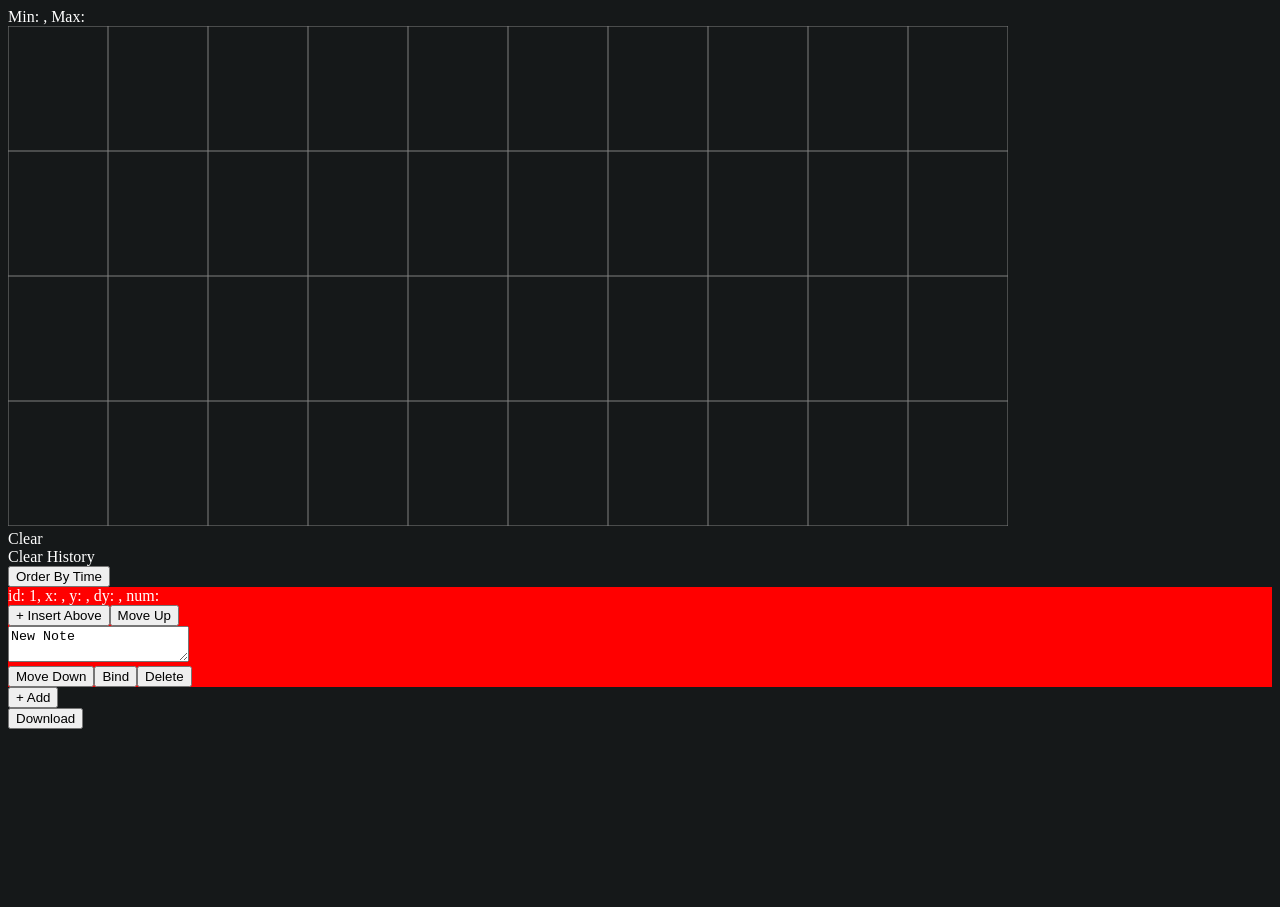
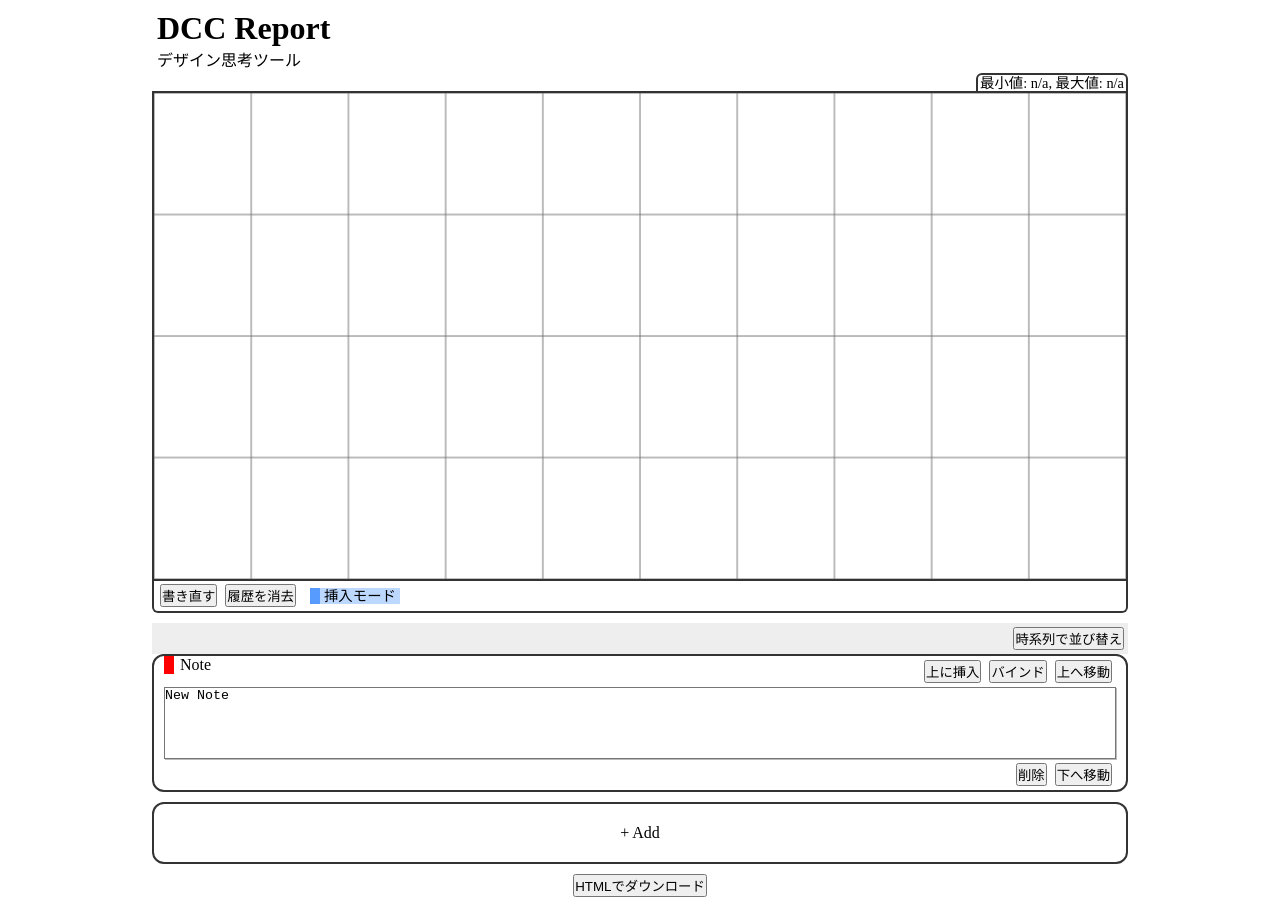
Before and after one commit to prog-g/dcc-report, a React app: page / in a window 1280 px wide. Before the commit the page ends 800 px from the top, so only its background shows below. Built offline with nearby package versions, Linux system fonts and the light colour scheme.

Commit message:
プロトタイプ段階のスタイルをつける (#18)

```diff
--- a/src/App.tsx
+++ b/src/App.tsx
@@ -12,6 +12,7 @@ const App: React.FunctionComponent = () => {
     null
   );
   const graph = makeGraph(points);
+
   return (
     <>
       <Graph
@@ -28,7 +29,9 @@ const App: React.FunctionComponent = () => {
         setNotes={setNotes}
         setBindingTargetId={setBindingTargetId}
       />
-      <button onClick={download}>Download</button>
+      <button className="download" onClick={download}>
+        HTMLでダウンロード
+      </button>
     </>
   );
 };
--- a/src/Graph.tsx
+++ b/src/Graph.tsx
@@ -124,12 +124,15 @@ const Graph: React.FunctionComponent<Props> = props => {
       drawGraph(canvasRef.current, props.graph, oldGraph, props.notes);
     }
   }, [oldGraph, props]);
+
   return (
-    <div>
-      <div>
-        Min: {props.graph?.min}, Max: {props.graph?.max}
-      </div>
+    <div className="graph">
+      <span className="graph-info">
+        最小値: {props.graph?.min?.toFixed(2) ?? "n/a"}, 最大値:{" "}
+        {props.graph?.max?.toFixed(2) ?? "n/a"}
+      </span>
       <canvas
+        className="graph-canvas"
         width={width}
         height={height}
         ref={canvasRef}
@@ -139,8 +142,13 @@ const Graph: React.FunctionComponent<Props> = props => {
         onMouseUp={onEndDrawing}
         onMouseLeave={onEndDrawing}
       />
-      <div onClick={clear}>Clear</div>
-      <div onClick={clearOld}>Clear History</div>
+      <div className="graph-menu">
+        <button onClick={clear}>書き直す</button>
+        <button onClick={clearOld}>履歴を消去</button>
+        <span className="graph-mode">
+          {props.bindingTargetId === null ? "挿入モード" : "バインドモード"}
+        </span>
+      </div>
     </div>
   );
 };
--- a/src/Note.tsx
+++ b/src/Note.tsx
@@ -1,5 +1,5 @@
 import React from "react";
-import { newNote, noteColor } from "./lib/note";
+import { newNote, noteColor as notecolor } from "./lib/note";
 
 type Props = Note & {
   // これらは x が null の場合 null
@@ -72,19 +72,31 @@ const Note: React.FunctionComponent<Props> = props => {
     [props]
   );
 
+  const labelColor = { borderColor: notecolor(props.id) };
   return (
-    <div style={{ background: noteColor(props.id) }}>
-      id: {props.id}, x: {props.x}, y: {props.y}, dy: {props.dy}, num:
-      {props.pointNumber}
-      <div className="action">
-        <button onClick={insertBefore}>+ Insert Above</button>
-        <button onClick={up}>Move Up</button>
+    <div className="note">
+      <div className="note-header" style={labelColor}>
+        {props.pointNumber !== null ? `#${props.pointNumber}` : "Note"}
       </div>
-      <textarea className="content" value={content} onChange={edit}></textarea>
-      <div className="action">
-        <button onClick={down}>Move Down</button>
-        <button onClick={bind}>Bind</button>
-        <button onClick={del}>Delete</button>
+      <div className="note-menu">
+        <button onClick={insertBefore}>上に挿入</button>
+        <button onClick={bind}>バインド</button>
+        <button onClick={up}>上へ移動</button>
+      </div>
+      <textarea
+        className="note-content"
+        value={content}
+        onChange={edit}
+      ></textarea>
+      {props.x !== null ? (
+        <div className="note-footer">
+          x: {props.x?.toFixed(2)}, y:{" "}
+          {props.y !== null ? props.y.toFixed(2) : "n/a"}
+        </div>
+      ) : null}
+      <div className="note-menu">
+        <button onClick={del}>削除</button>
+        <button onClick={down}>下へ移動</button>
       </div>
     </div>
   );
--- a/src/NoteList.tsx
+++ b/src/NoteList.tsx
@@ -76,12 +76,14 @@ const NoteList: React.FunctionComponent<Props> = props => {
   });
 
   return (
-    <div className="note-list">
-      <button onClick={ascendingOrder}>Order By Time</button>
+    <div className="notes">
+      <div className="notes-menu">
+        <button onClick={ascendingOrder}>時系列で並び替え</button>
+      </div>
       {notes}
-      <button className="add" onClick={add}>
+      <div className="note new" onClick={add}>
         + Add
-      </button>
+      </div>
     </div>
   );
 };
--- a/src/index.tsx
+++ b/src/index.tsx
@@ -3,4 +3,4 @@ import ReactDOM from "react-dom";
 import App from "./App";
 import "./style.css";
 
-ReactDOM.render(<App />, document.getElementById("root"));
+ReactDOM.render(<App />, document.getElementById("app"));
--- a/src/lib/canvas.ts
+++ b/src/lib/canvas.ts
@@ -8,15 +8,15 @@ const graphLineWidth = 2; // グラフ曲線の描画幅
 const graphPointRadius = 4; // グラフの点の半径
 const graphFont = "sans-serif"; // グラフで使うフォント
 const graphFontSize = 20; // グラフのフォントサイズ
-const graphLineColor = "white"; // グラフ曲線の描画色
+const graphLineColor = "#000"; // グラフ曲線の描画色
 const oldGraphLineWidth = 1.5; // 前回のグラフ曲線の描画幅
 const oldGraphPointRadius = 3; // 前回のグラフの点の半径
 const oldGraphFontSize = 16; // 前回グラフで使うフォント
-const oldGraphLineColor = "gray"; // 前回グラフ曲線の描画色
+const oldGraphLineColor = "#aaa"; // 前回グラフ曲線の描画色
 const gridx = 10; // グリッドの x 分割数
 const gridy = 4; // グリッドの y 分割数
 const gridLineWidth = 1; // グリッド線の描画幅
-const gridLineColor = "gray"; // グリッド線の描画色
+const gridLineColor = "#777"; // グリッド線の描画色
 const eps = 2 ** -52; // 開区間を評価するための十分小さい値
 
 // 曲線関数空間からキャンバス空間への座標変換
--- a/src/style.css
+++ b/src/style.css
@@ -1,4 +1,110 @@
+* {
+  box-sizing: border-box;
+  padding: 0;
+  margin: 0;
+}
+
 body {
-  background: #151819;
-  color: white;
+  color: #000;
+  background: #fff;
 }
+
+header {
+  padding-left: 5px;
+}
+
+button {
+  margin: 4px;
+}
+
+#root {
+  min-width: 320px;
+  max-width: 980px;
+  padding: 10px 2px;
+  margin: 0 auto;
+}
+
+.graph {
+  text-align: right;
+}
+
+.graph-info {
+  padding: 0 2px;
+  font-size: 90%;
+  border: 2px solid #333;
+  border-bottom-width: 0;
+  border-radius: 6px 6px 0 0;
+}
+
+.graph-canvas {
+  display: block;
+  width: 100%;
+  margin: -1px 0;
+  border: 2px solid #333;
+}
+
+.graph-menu {
+  padding: 0 2px;
+  text-align: left;
+  border: 2px solid #333;
+  border-top-width: 0;
+  border-radius: 0 0 6px 6px;
+}
+
+.graph-mode {
+  padding: 0 4px;
+  margin-left: 10px;
+  font-size: 90%;
+  background-color: #bdd8ff;
+  border-left: 10px solid #579bff;
+}
+
+.notes {
+  margin-top: 10px;
+}
+
+.notes-menu {
+  text-align: right;
+  background-color: #eee;
+}
+
+.note {
+  padding: 0 10px;
+  margin-bottom: 10px;
+  border: 2px solid #333;
+  border-radius: 12px;
+}
+
+.note-header {
+  float: left;
+  padding-left: 6px;
+  border-left: 10px solid;
+}
+
+.note-footer {
+  float: left;
+  margin: 4px 0 0 6px;
+}
+
+.note-content {
+  display: block;
+  width: 100%;
+  height: 72px;
+  overflow-wrap: break-word;
+  resize: none;
+  box-shadow: 1px 1px #bbb;
+}
+
+.note-menu {
+  text-align: right;
+}
+
+.new {
+  padding: 20px;
+  text-align: center;
+}
+
+.download {
+  display: block;
+  margin: 0 auto;
+}
```
Also changed, not shown: src/index.ejs.
